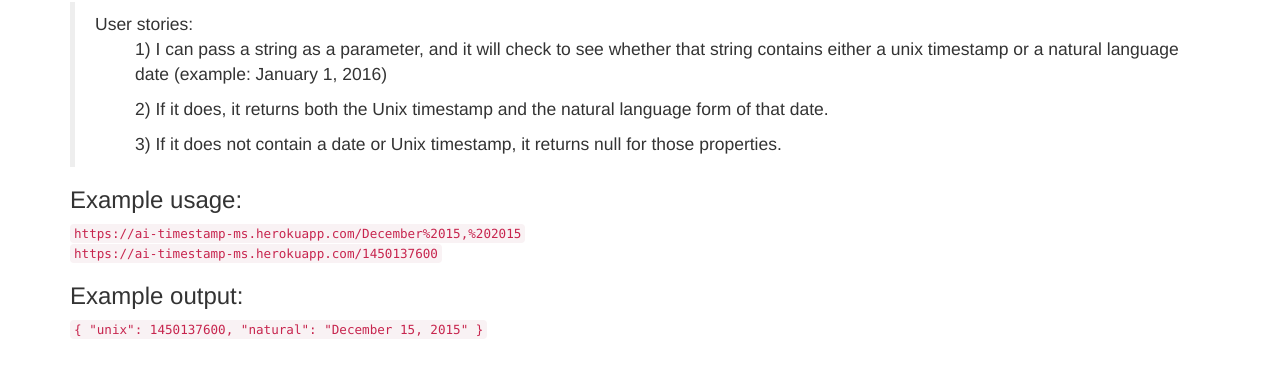
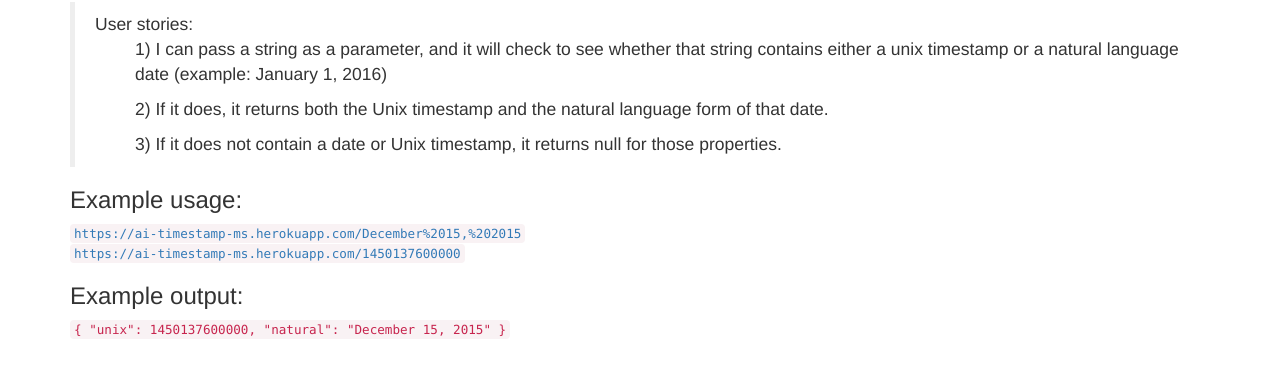
Before and after one commit to AntonioIsas/Timestamp_ms, a website: page public/index.html in a window 1280 px wide. Shown: the part 68-446 px from the top of the page. Drawn offline with nearby package versions, Linux system fonts and the light colour scheme.

Commit message:
Added link to index

```diff
--- a/public/index.html
+++ b/public/index.html
@@ -17,12 +17,15 @@
                 <ul>3) If it does not contain a date or Unix timestamp, it returns null for those properties.</ul>
             </blockquote>
             <h3>Example usage:</h3>
-            <code>https://ai-timestamp-ms.herokuapp.com/December%2015,%202015</code><br>
-            <code>https://ai-timestamp-ms.herokuapp.com/1450137600</code>
+            <code><a href="https://ai-timestamp-ms.herokuapp.com/December%2015,%202015">
+                https://ai-timestamp-ms.herokuapp.com/December%2015,%202015</a></code><br>
+            <code><a href="https://ai-timestamp-ms.herokuapp.com/1450137600000">
+                https://ai-timestamp-ms.herokuapp.com/1450137600000</a></code>
+
             <h3>Example output:</h3>
             <code>
                 {
-                  "unix": 1450137600,
+                  "unix": 1450137600000,
                   "natural": "December 15, 2015"
                 }
             </code>
```
